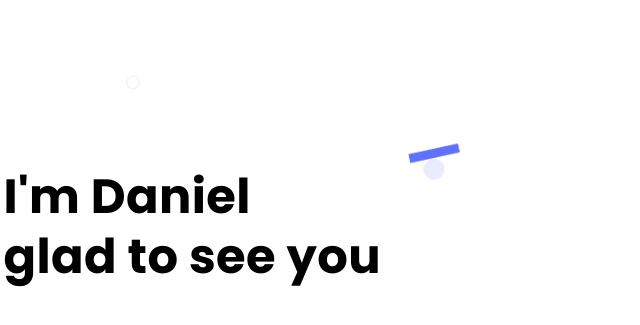
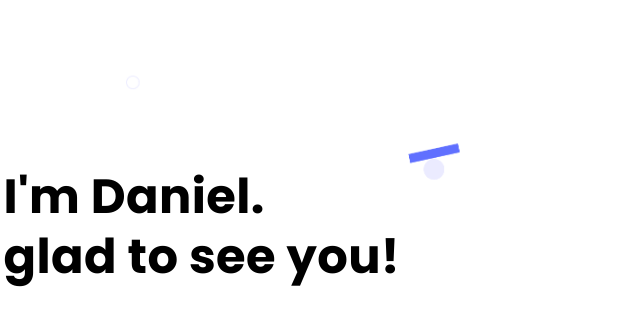
Before and after one commit to Danny-imo/my-project, a website: page index.html in a window 1280 px wide. Shown: the top 325 px of the page, 194-834 px from the left. Drawn offline with Linux system fonts and the light colour scheme.

Commit message:
Update HTML file

```diff
--- a/index.html
+++ b/index.html
@@ -32,7 +32,7 @@
       <div class="desktop-home">
 
         <div>
-<h1 class="intro">I'm Daniel <br>  glad to see you</h1>
+<h1 class="intro">I'm Daniel. <br>  glad to see you!</h1>
 <p class="intro1">I’m a software developer! I can help you build a product , feature or website Look through some of my work and experience! If you like what you see and have a project you need coded, don’t hesitate to contact me.</p>
 </div>
 <div>
```
